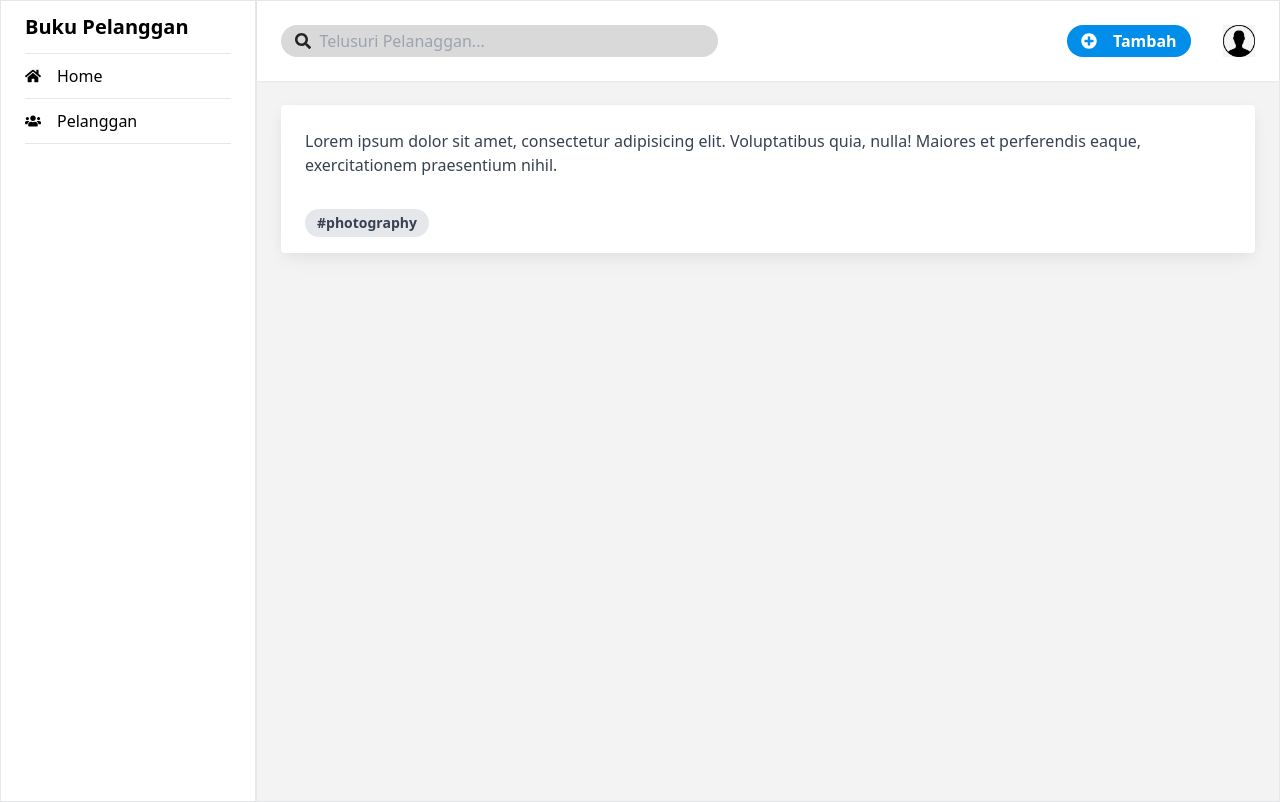
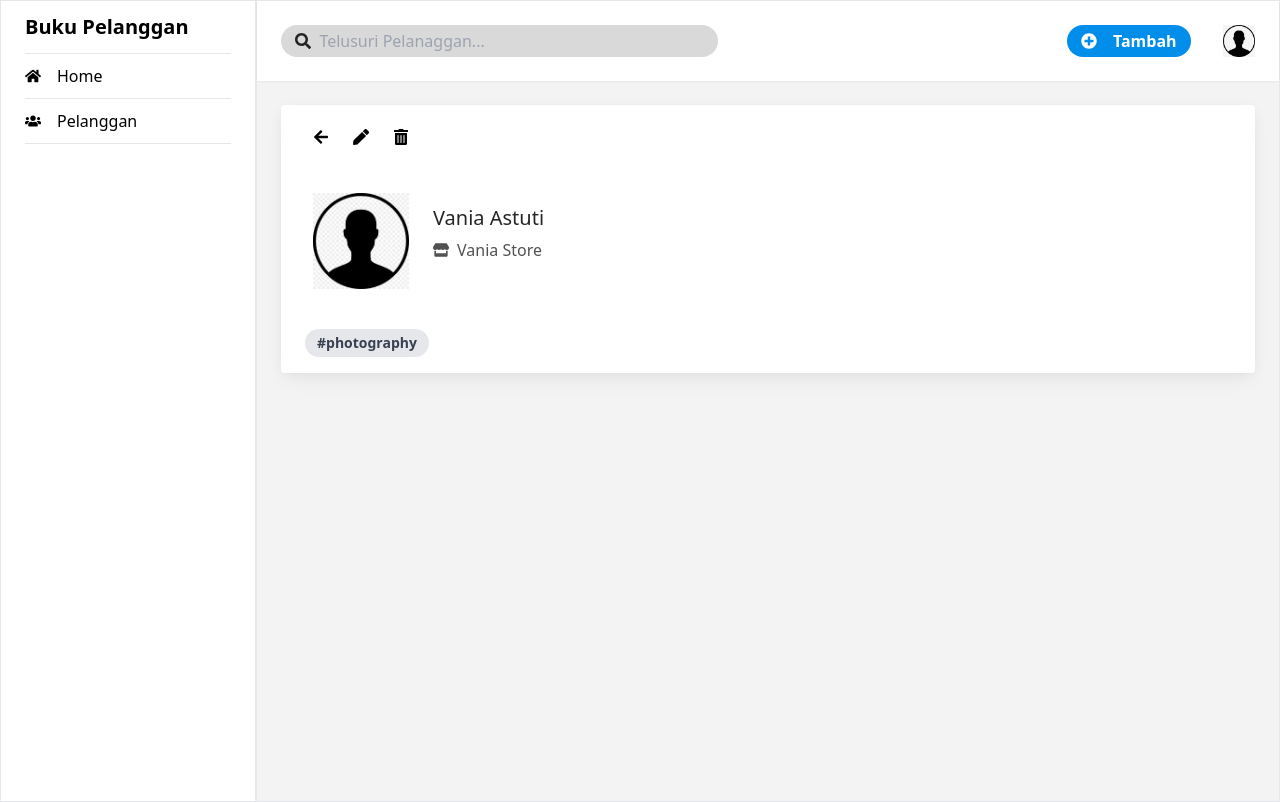
Before and after one commit to rihid/buku-pelanggan, a React (Create React App) app in the folder bukpel/: page /pelanggan/1 in a window 1280 px wide. Built offline with nearby package versions, Linux system fonts and the light colour scheme.

Commit message:
Fix button look

```diff
--- a/bukpel/src/components/AddForm.js
+++ b/bukpel/src/components/AddForm.js
@@ -39,7 +39,7 @@ const AddForm = (props) => {
                         className="block text-sm font-bold leading-6 text-gray-900">Nama Pelanggan</label>
                         <div className="mt-2">
                             <input type="text" name="name" value={customer.name}
-                            className="block w-full rounded-md border-0 py-1.5 text-gray-900 shadow-sm ring-1 ring-inset ring-gray-300 placeholder:text-gray-400 focus:ring-2 focus:ring-inset focus:ring-indigo-600 sm:text-sm sm:leading-6" onChange={handleInputChange} />
+                            className="block w-full rounded-md border-0 py-1.5 px-2 text-gray-900 shadow-sm ring-1 ring-inset ring-gray-300 placeholder:text-gray-400 focus:ring-2 focus:ring-inset focus:ring-indigo-600 sm:text-sm sm:leading-6" onChange={handleInputChange} />
                         </div>
                     </div>
                     <div className="sm:col-span-4">
@@ -47,7 +47,7 @@ const AddForm = (props) => {
                         className="block text-sm font-bold leading-6 text-gray-900">Nama Bisnis</label>
                         <div className="mt-2">
                             <input type="text" name="bisnisName" value={customer.bisnisName}
-                            className="block w-full rounded-md border-0 py-1.5 text-gray-900 shadow-sm ring-1 ring-inset ring-gray-300 placeholder:text-gray-400 focus:ring-2 focus:ring-inset focus:ring-indigo-600 sm:text-sm sm:leading-6" onChange={handleInputChange} />
+                            className="block w-full rounded-md border-0 py-1.5 px-2 text-gray-900 shadow-sm ring-1 ring-inset ring-gray-300 placeholder:text-gray-400 focus:ring-2 focus:ring-inset focus:ring-indigo-600 sm:text-sm sm:leading-6" onChange={handleInputChange} />
                         </div>
                     </div>
                     <div className="sm:col-span-4">
@@ -55,7 +55,7 @@ const AddForm = (props) => {
                         className="block text-sm font-bold leading-6 text-gray-900">Kontak</label>
                         <div className="mt-2">
                             <input type="text" name="kontak" value={customer.kontak}
-                            className="block w-full rounded-md border-0 py-1.5 text-gray-900 shadow-sm ring-1 ring-inset ring-gray-300 placeholder:text-gray-400 focus:ring-2 focus:ring-inset focus:ring-indigo-600 sm:text-sm sm:leading-6" onChange={handleInputChange} />
+                            className="block w-full rounded-md border-0 py-1.5 px-2 text-gray-900 shadow-sm ring-1 ring-inset ring-gray-300 placeholder:text-gray-400 focus:ring-2 focus:ring-inset focus:ring-indigo-600 sm:text-sm sm:leading-6" onChange={handleInputChange} />
                         </div>
                     </div>
                     <div className="sm:col-span-4">
@@ -63,7 +63,7 @@ const AddForm = (props) => {
                         className="block text-sm font-bold leading-6 text-gray-900">Email</label>
                         <div className="mt-2">
                             <input type="email" name="email" value={customer.email}
-                            className="block w-full rounded-md border-0 py-1.5 text-gray-900 shadow-sm ring-1 ring-inset ring-gray-300 placeholder:text-gray-400 focus:ring-2 focus:ring-inset focus:ring-indigo-600 sm:text-sm sm:leading-6" onChange={handleInputChange} />
+                            className="block w-full rounded-md border-0 py-1.5 px-2 text-gray-900 shadow-sm ring-1 ring-inset ring-gray-300 placeholder:text-gray-400 focus:ring-2 focus:ring-inset focus:ring-indigo-600 sm:text-sm sm:leading-6" onChange={handleInputChange} />
                         </div>
                     </div>
                     <div className="sm:col-span-4">
@@ -71,19 +71,19 @@ const AddForm = (props) => {
                         className="block text-sm font-bold leading-6 text-gray-900">Website</label>
                         <div className="mt-2">
                             <input type="text" name="website" value={customer.website}
-                            className="block w-full rounded-md border-0 py-1.5 text-gray-900 shadow-sm ring-1 ring-inset ring-gray-300 placeholder:text-gray-400 focus:ring-2 focus:ring-inset focus:ring-indigo-600 sm:text-sm sm:leading-6" onChange={handleInputChange} />
+                            className="block w-full rounded-md border-0 py-1.5 px-2 text-gray-900 shadow-sm ring-1 ring-inset ring-gray-300 placeholder:text-gray-400 focus:ring-2 focus:ring-inset focus:ring-indigo-600 sm:text-sm sm:leading-6" onChange={handleInputChange} />
                         </div>
                     </div>
                     <div className="sm:col-span-4">
                         <label htmlFor="Alamat"
                         className="block text-sm font-bold leading-6 text-gray-900">Alamat</label>
                         <div className="mt-2">
-                            <textarea name="alamat" value={customer.alamat} className="block w-full rounded-md border-0 py-1.5 text-gray-900 shadow-sm ring-1 ring-inset ring-gray-300 placeholder:text-gray-400 focus:ring-2 focus:ring-inset focus:ring-indigo-600 sm:text-sm sm:leading-6" onChange={handleInputChange} ></textarea>
+                            <textarea name="alamat" value={customer.alamat} className="block w-full rounded-md border-0 py-1.5 px-2 text-gray-900 shadow-sm ring-1 ring-inset ring-gray-300 placeholder:text-gray-400 focus:ring-2 focus:ring-inset focus:ring-indigo-600 sm:text-sm sm:leading-6" onChange={handleInputChange} ></textarea>
                         </div>
                     </div>
                     <div className="mt-6 flex items-center justify-end gap-x-6">
-                        <button type="button" className="text-sm font-semibold leading-6 text-gray-900" onClick={() => {return props.setShow(false)}} >Close</button>
-                        <button type="submit" className="rounded-md bg-indigo-600 px-3 py-2 text-sm font-semibold text-white shadow-sm hover:bg-indigo-500 focus-visible:outline focus-visible:outline-2 focus-visible:outline-offset-2 focus-visible:outline-indigo-600">Submit</button>
+                        <button type="button" className="text-md font-normal leading-6 text-gray-900 px-6 bg-transparent hover:bg-blue" onClick={() => {return props.setShow(false)}} >Close</button>
+                        <button type="submit" className="rounded-full bg-[#008EEA] px-6 py-2 text-md font-normal text-white shadow-sm hover:bg-indigo-500 focus-visible:outline focus-visible:outline-2 focus-visible:outline-offset-2 focus-visible:outline-indigo-600">Submit</button>
                     </div>
                 </form>
             </div>
--- a/bukpel/src/components/DetailUser.js
+++ b/bukpel/src/components/DetailUser.js
@@ -1,13 +1,38 @@
 import React from "react";
+import { FaArrowLeft, FaPen, FaTrashAlt, FaStore } from "react-icons/fa";
+import avatar from "./../assets/ava.jpg"
 
 const DetailUser = (props) => {
     return(
         <div className="w-full rounded overflow-hidden bg-white shadow-[0_2px_15px_-3px_rgba(0,0,0,0.07),0_10px_20px_-2px_rgba(0,0,0,0.04)] dark:bg-neutral-700">
-            <div className="px-6 py-4">
-                <div className="font-bold text-xl mb-2">{props.name}</div>
-                <p className="text-gray-700 text-base">
-                    Lorem ipsum dolor sit amet, consectetur adipisicing elit. Voluptatibus quia, nulla! Maiores et perferendis eaque, exercitationem praesentium nihil.
-                </p>
+            <div className="px-8 py-6">
+                <ul class="flex">
+                    <li class="mr-6 flex items-center">
+                        <a class="text-black-500 hover:text-blue-800" href="#"><FaArrowLeft /></a>
+                    </li>
+                    <li class="mr-6 flex items-center">
+                        <a class="text-black-500 hover:text-blue-800" href="#"><FaPen /></a>
+                    </li>
+                    <li class="mr-6 flaex items-center">
+                        <a class="text-black-500 hover:text-blue-800" href="#"><FaTrashAlt /></a>
+                    </li>
+                </ul>
+            </div>
+            <div className="px-8 py-6">
+                <div className='flex items-center justify-start gap-6'>
+                    <div>
+                        <img src={avatar} alt="" className='object-contain w-24' />
+                    </div>
+                    <div className="flex flex-col items-start">
+                        <h5 className="mb-2 text-xl font-medium leading-tight text-neutral-800 dark:text-neutral-50">
+                            Vania Astuti
+                        </h5>
+                        <p className="flex items-center justify-center gap-2 mb-4 text-base text-neutral-600 dark:text-neutral-200">
+                            <FaStore />
+                            <span>Vania Store</span>
+                        </p>
+                    </div>
+                </div>
             </div>
             <div className="px-6 pt-4 pb-2">
                 <span className="inline-block bg-gray-200 rounded-full px-3 py-1 text-sm font-semibold text-gray-700 mr-2 mb-2">#photography</span>
```
Also changed, not shown: bukpel/src/components/CardUser.js (line endings or trailing spaces).
